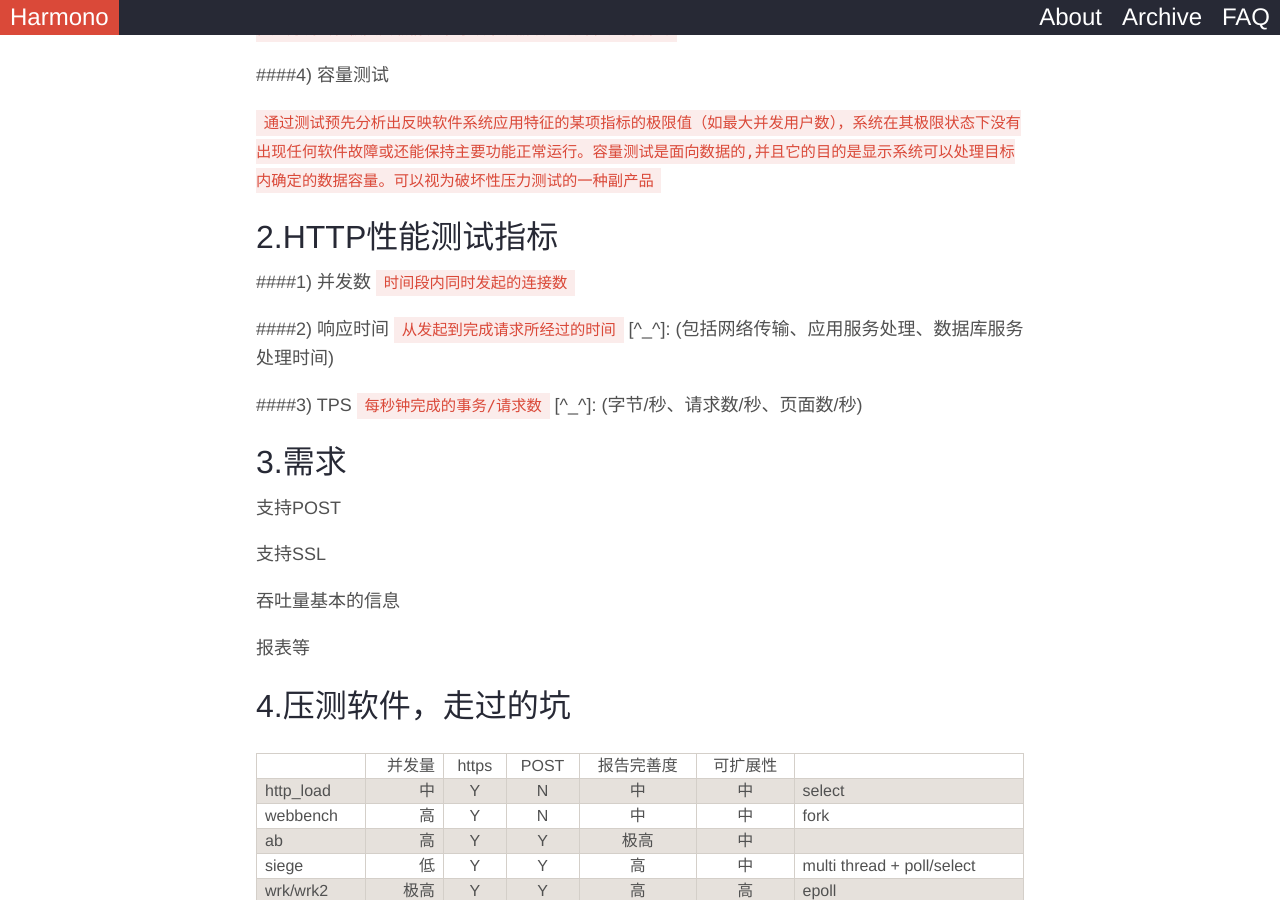
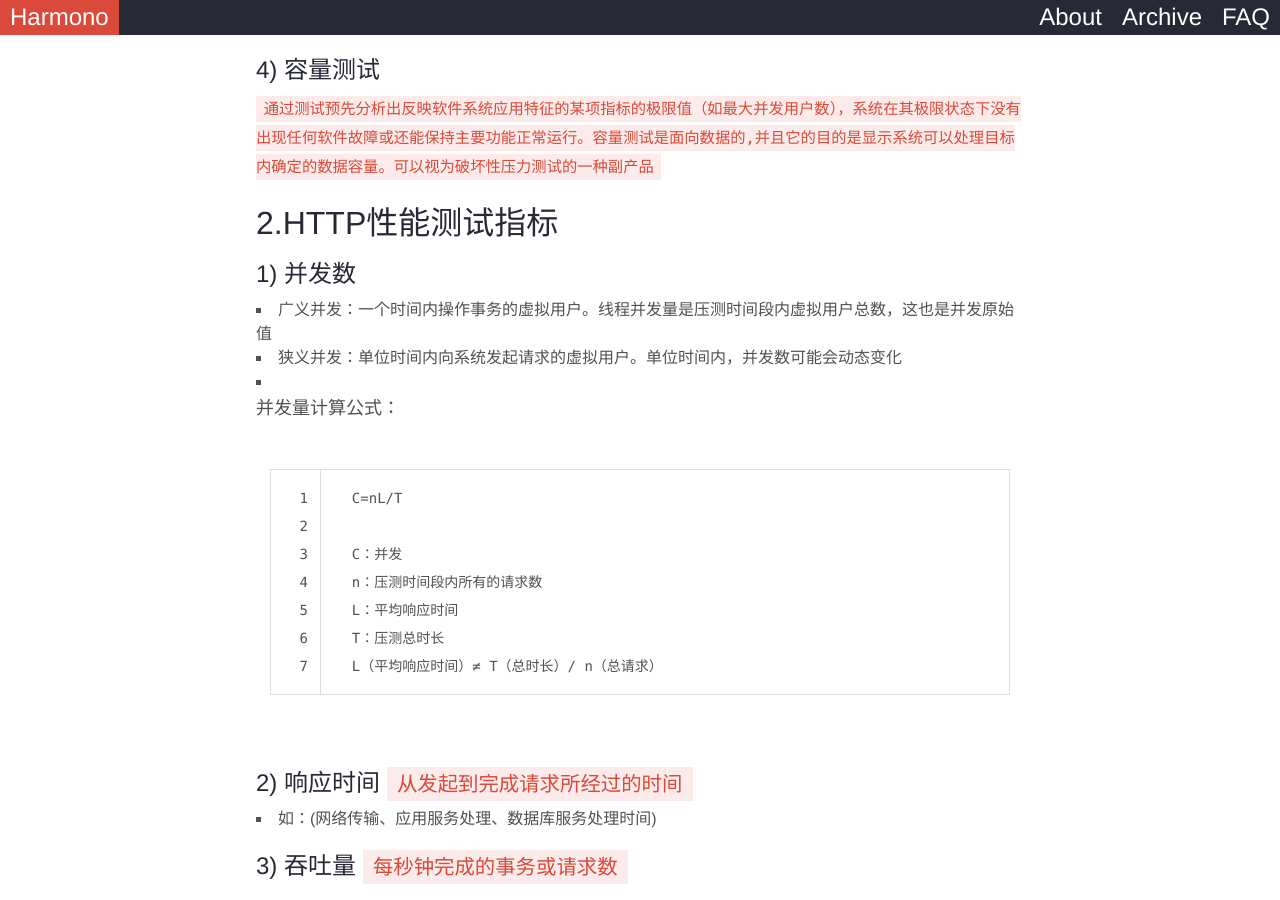
Before and after one commit to zhaoguangqiang/zhaoguangqiang.github.io, a Jekyll site: the page built from _posts/2018-07-09-modern-HTTP-benchmark-wrk.md, in a window 1280 px wide and 900 px high, scrolled down 1665 px. Built offline with Jekyll 4.4.1, drawn with Linux system fonts in a browser that asks for light colours; nearby versions of some CDN libraries; our own code applies the rules of GitHub Pages for plain Markdown files; comment, search, counter and statistics services are not loaded; some of the changed text lies outside the part shown.

Commit message:
update wrk document

```diff
--- a/_posts/2018-07-09-modern-HTTP-benchmark-wrk.md
+++ b/_posts/2018-07-09-modern-HTTP-benchmark-wrk.md
@@ -8,35 +8,48 @@ Modern HTTP benchmarking tool--wrk
 
 性能测试: `负载测试、压力测试、并发测试、容量测试，通过不同测试手段，获得或验证性能指标，性能测试会在不同负载情况下进行`
 
-####1) 并发测试
+#### 1) 并发测试
 
 `当测试多用户并发访问同一个应用、模块、数据时是否产生隐藏的并发问题，如内存泄漏、线程锁、资源争用问题`
 
-####2) 负载测试
+#### 2) 负载测试
 
 `模拟在超负荷环境中运行,通过不断加载(如逐渐增加模拟用户的数量)或其它加载方式来观察不同负载下系统的响应时间和数据吞吐量系统占用的资源(如CPU内存)等,以检验系统的行为和特性,以发现系统可能存在的性能瓶颈、内存泄漏、不能实时同步等问题，是一种测试方法`
 
-####3) 压力测试
+#### 3) 压力测试
 
 `高负载(大数据量大量并发用户等)下的测试,查看应用系统在峰值使用情况下操作行为,从而有效地发现系统的某项功能隐患系统是否具有良好的容错能力和可恢复能力。压力测试分为高负载下的长时间(如24小时以上)的稳定性压力测试和极限负载情况下导致系统崩溃的破坏性压力测试`
 
-####4) 容量测试
+#### 4) 容量测试
 
 `通过测试预先分析出反映软件系统应用特征的某项指标的极限值（如最大并发用户数），系统在其极限状态下没有出现任何软件故障或还能保持主要功能正常运行。容量测试是面向数据的,并且它的目的是显示系统可以处理目标内确定的数据容量。可以视为破坏性压力测试的一种副产品`
 
 2.HTTP性能测试指标
 ---
 
-####1) 并发数
-`时间段内同时发起的连接数`
+#### 1) 并发数
++ 广义并发：一个时间内操作事务的虚拟用户。线程并发量是压测时间段内虚拟用户总数，这也是并发原始值
++ 狭义并发：单位时间内向系统发起请求的虚拟用户。单位时间内，并发数可能会动态变化
++ 并发量计算公式：
 
-####2) 响应时间
-`从发起到完成请求所经过的时间`
-[^_^]: (包括网络传输、应用服务处理、数据库服务处理时间)
+        C=nL/T
 
-####3) TPS
-`每秒钟完成的事务/请求数`
-[^_^]: (字节/秒、请求数/秒、页面数/秒)
+        C：并发
+        n：压测时间段内所有的请求数
+        L：平均响应时间
+        T：压测总时长
+        L（平均响应时间）≠ T（总时长）/ n（总请求）
+
+#### 2) 响应时间 `从发起到完成请求所经过的时间`
++ 如：(网络传输、应用服务处理、数据库服务处理时间)
+
+#### 3) 吞吐量 `每秒钟完成的事务或请求数`
++ 如：(字节/秒、请求数/秒、页面数/秒)
+
++ 吞吐量计算公式：
+
+        公式1： 吞吐量=并发数/平均响应时间
+        公式2： 吞吐量=请求总数/总时长
 
 3.需求
 ---
@@ -167,7 +180,7 @@ Done阶段
 
 `通过编写lua脚本,解析json request (HTTP METHOD, URL, BASE64，POST DATA)，打乱request排序，当connection每次连接，都会依次获取打乱后的request `
 
-####3) 日志统计模块
+#### 3) 日志统计模块
 
 完成时统计：`延时响应时间，线程请求频率`
 `在完成全部测试后，由线程结构累计统计`
@@ -178,4 +191,34 @@ Done阶段
 计算统计：`RPS，Transfer Rate，stdev`
 `通过现有数据再加工完成的统计`
 
-####4) html日志展示模块
+#### 4) html日志展示模块
+
+`通过将模板取到内存，${}使用该格式作为HTML中要替换的变量，完成匹配替换，重新写入log.html文件中，即可完成日志的生成工作`
+
+7. wrk架构优势
+---
+##### 1) 阻塞 I/O（blocking IO）
+在IO执行的两个阶段都被block
+
+![blockingIO](./img/blockingIO.png)
+
+##### 2) 非阻塞 I/O（nonblocking IO）
+用户进程需要不断的主动询问kernel数据
+
+![nonblockingIO](./img/nonblockingIO.png)
+
+##### 3) I/O 多路复用（IO multiplexing）
+通过一种机制一个进程能同时等待多个文件描述符，而这些文件描述符（套接字描述符）其中的任意一个进入读就绪状态,函数就可以返回
+
+![IOmultiplexing](./img/IOmultiplexing.png)
+
+##### 4) 异步 I/O（asynchronous IO）
+通过信号通知操作完成，不存在阻塞状态
+
+![asynchronousIO](./img/asynchronousIO.png)
+
+##### 5) I/O比较
+![IOModel](./img/IOModel.png)
+
+##### 6) 各类异步I/O差异
+![selectPollEpoll](./img/selectPollEpoll.png)
```
Also changed, not shown: other parts of _posts/2018-07-09-modern-HTTP-benchmark-wrk.md (+9 -9 lines), _posts/img/IOModel.png (added), _posts/img/IOmultiplexing.png (added), _posts/img/asynchronousIO.png (added), _posts/img/blockingIO.png (added), _posts/img/nonblockingIO.png (added), _posts/img/selectPollEpoll.png (added), 1 other file.
